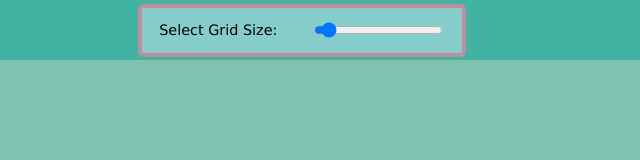
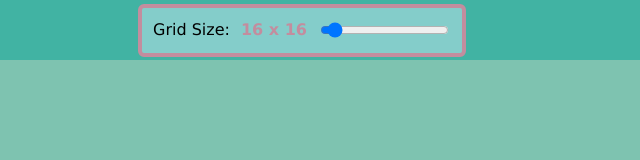
Before and after one commit to EpictetusZ1/etch-a-sketch, a plain HTML site: page index.html in a window 1280 px wide. Shown: the full height of the page, 246-886 px from the left. Drawn offline with Linux system fonts and the light colour scheme.

Commit message:
Add display grid size to user

```diff
--- a/index.html
+++ b/index.html
@@ -16,8 +16,8 @@
             <button type="button" id="reset">Clear</button>
         </div>
         <div class="selection-container">
-            <label for="size-adjust">Select Grid Size:</label>
-            <span id="slider-counter"></span>
+            <label for="size-adjust">Grid Size:</label>
+            <span id="slider-counter">16 x 16</span>
             <input type="range" min="10" max="100" value="16" class="slider" id="size-adjust">
         </div>
     </div>
--- a/script.js
+++ b/script.js
@@ -1,5 +1,6 @@
 const gridContainer = document.getElementById("grid-container")
 const adjustSlider = document.getElementById("size-adjust")
+const showSizeVal = document.getElementById("slider-counter")
 const resetBtn = document.getElementById("reset")
 
 let initSize = 16
@@ -19,6 +20,7 @@ function displayGrid(size) {
         gridContainer.appendChild(gridDiv).classList.add("grid-element")
     }
     allGrid = document.querySelectorAll(".grid-element")
+    showSizeVal.textContent = `${size} x ${size}`
 }
 
 displayGrid(size)
--- a/styles/style.css
+++ b/styles/style.css
@@ -51,11 +51,17 @@ html, body {
 }
 
 .selection-container label {
-    font-size: 0.9em;
+    font-size: 1em;
 }
 
 #slider-counter {
-    font-size: 0.8em;
+    font-size: 1em;
+    font-weight: bolder;
+    color: #C38D9E;
+}
+
+#size-adjust {
+    -webkit-s
 }
 
 #grid-container {
```
